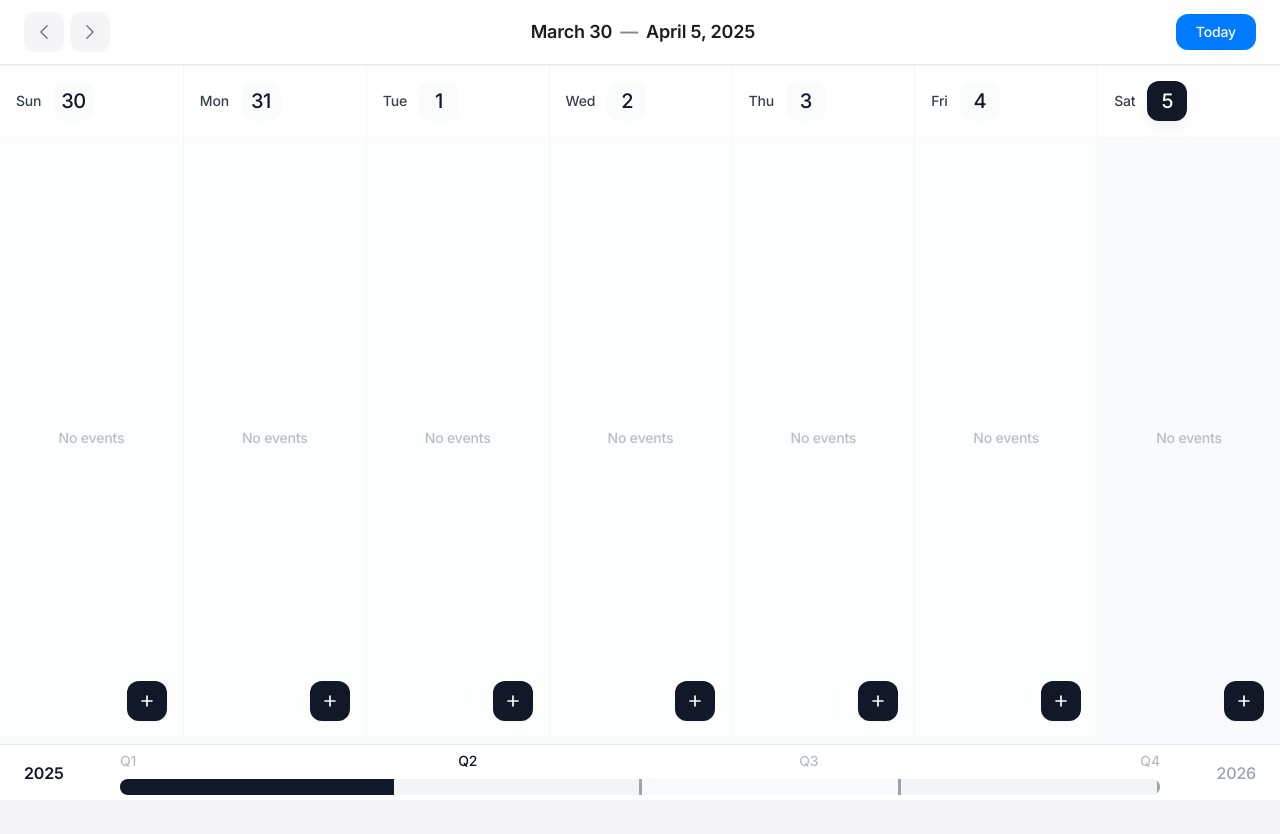
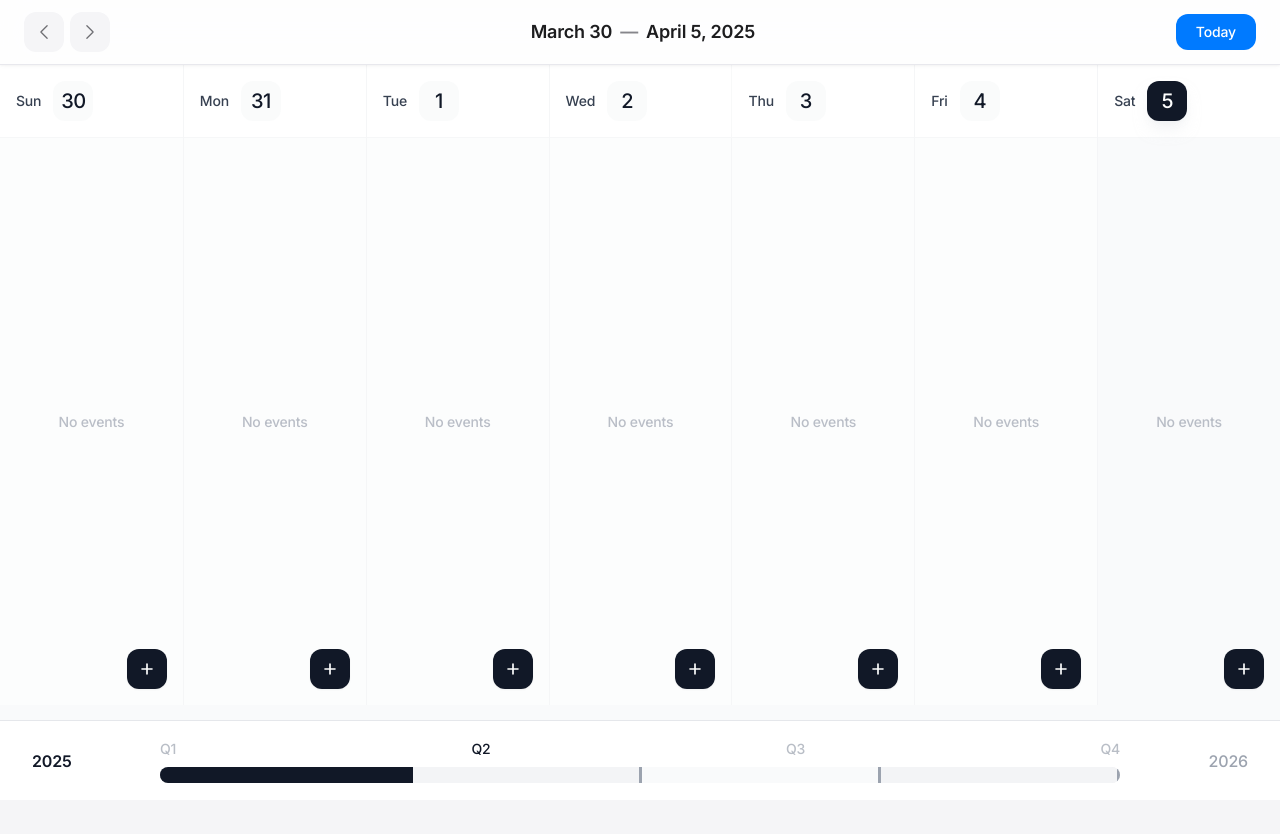
Before and after one commit to anumithaapollo12/Cal, a Next.js app: page / in a window 1280 px wide. Shown: the top 834 px of the page. Built offline with nearby package versions, Linux system fonts and the light colour scheme.

Commit message:
progress bar padding

```diff
--- a/src/app/components/CalendarGrid.tsx
+++ b/src/app/components/CalendarGrid.tsx
@@ -237,7 +237,7 @@ export default function CalendarGrid({
         animate={{ opacity: 1 }}
       >
         <motion.div
-          className="grid grid-cols-1 md:grid-cols-7 h-[calc(100vh-8rem)] divide-y md:divide-y-0 md:divide-x divide-gray-100/70"
+          className="grid grid-cols-1 md:grid-cols-7 h-[calc(100vh-10rem)] divide-y md:divide-y-0 md:divide-x divide-gray-100/70"
           initial={false}
           animate={{ x: 0, opacity: 1 }}
           transition={{ type: "spring", stiffness: 300, damping: 30 }}
--- a/src/app/components/YearProgressBar.tsx
+++ b/src/app/components/YearProgressBar.tsx
@@ -53,14 +53,14 @@ export default function YearProgressBar({
   return (
     <motion.div
       className="fixed bottom-0 left-0 right-0 bg-white border-t border-gray-200
-                 flex items-center justify-center z-[60] h-14"
+                 flex items-center justify-center z-[60] h-20 py-5"
       initial={{ y: 100 }}
       animate={{ y: 0 }}
       transition={{ type: "spring", stiffness: 300, damping: 30 }}
     >
-      <div className="w-full px-6 py-3 relative">
+      <div className="w-full px-8 relative">
         {/* Progress Info Overlay */}
-        <div className="absolute left-6 top-1/2 -translate-y-1/2 flex items-center space-x-4">
+        <div className="absolute left-8 top-1/2 -translate-y-1/2 flex items-center space-x-4">
           <span className="text-base font-semibold text-gray-900">
             {startYear}
           </span>
@@ -68,7 +68,7 @@ export default function YearProgressBar({
 
         {/* Progress Bar Container */}
         <div
-          className="relative mx-24"
+          className="relative mx-32"
           onMouseEnter={() => setIsHovered(true)}
           onMouseLeave={() => setIsHovered(false)}
         >
@@ -128,7 +128,7 @@ export default function YearProgressBar({
         </div>
 
         {/* Year End */}
-        <div className="absolute right-6 top-1/2 -translate-y-1/2">
+        <div className="absolute right-8 top-1/2 -translate-y-1/2">
           <span className="text-base font-medium text-gray-400">{endYear}</span>
         </div>
       </div>
```
